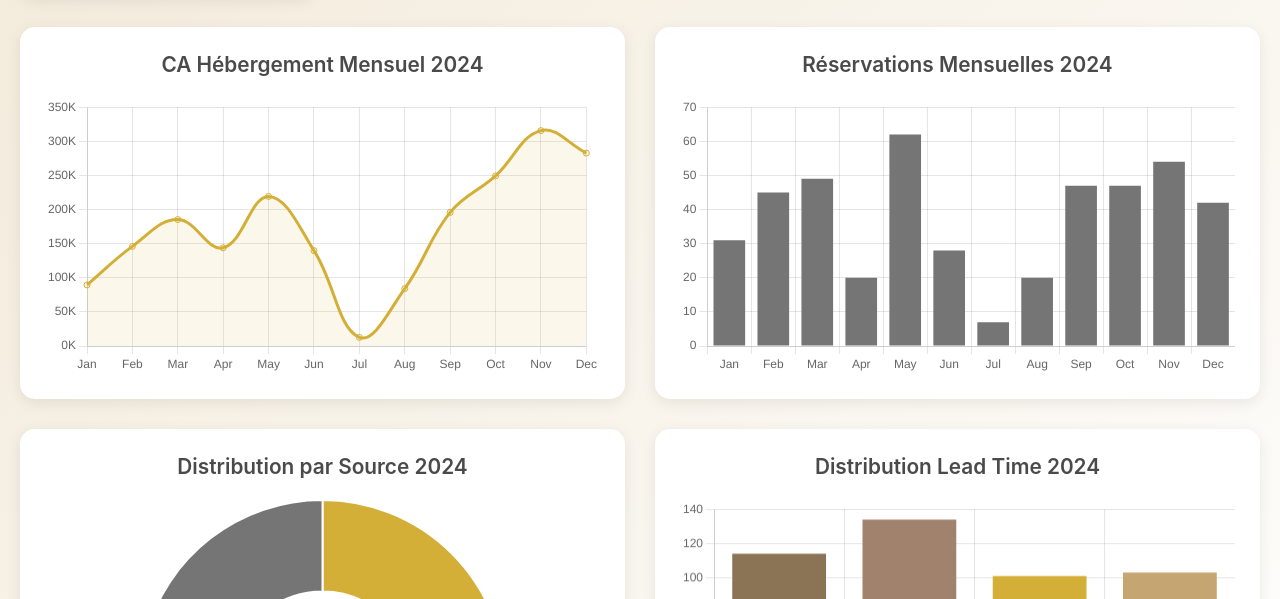
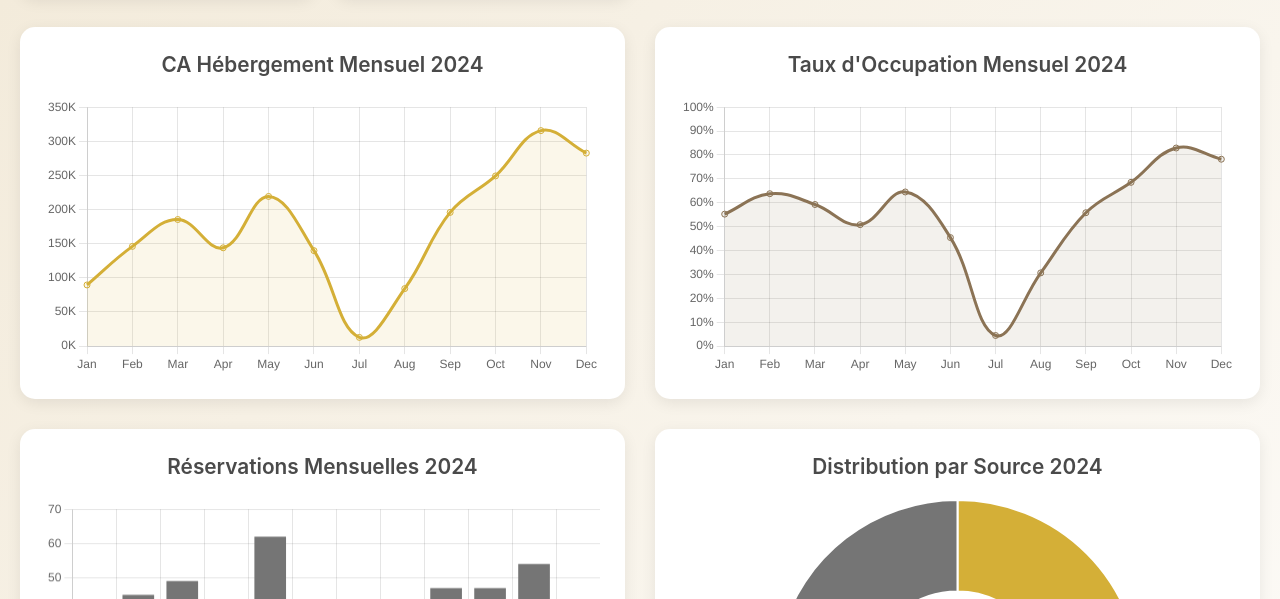
Before and after one commit to MargoHospitality/palais-chadmi-dashboard, a website: page index.html in a window 1280 px wide. Shown: the part 666-1265 px from the top of the page. Drawn offline with nearby package versions, Linux system fonts and the light colour scheme.

Commit message:
Add occupancy metrics and charts
- Extracted occupancy data from Excel files (2024-2026)
- Added avg occupancy KPI to all tabs
- Added monthly occupancy chart (line) for each year
- Added YoY occupancy comparison chart in consolidated view
- Occupancy rates: 2024: 54.97%, 2025: 64.92%, 2026: 32.71% (YTD)
- Consolidated average: 52.52%

```diff
--- a/data.json
+++ b/data.json
@@ -64,8 +64,23 @@
         "total_nights": 1240,
         "avg_adr": 1665.2,
         "avg_los": 2.74,
-        "avg_lead_time": 39.1
-      }
+        "avg_lead_time": 39.1,
+        "avg_occupancy": 54.97
+      },
+      "occupancy": [
+        55.24,
+        63.79,
+        59.27,
+        50.83,
+        64.52,
+        45.42,
+        4.44,
+        30.65,
+        55.83,
+        68.55,
+        82.92,
+        78.23
+      ]
     },
     "2025": {
       "revenue": [
@@ -112,8 +127,23 @@
         "total_nights": 1672,
         "avg_adr": 1777.22,
         "avg_los": 2.85,
-        "avg_lead_time": 40.6
-      }
+        "avg_lead_time": 40.6,
+        "avg_occupancy": 64.92
+      },
+      "occupancy": [
+        80.24,
+        87.5,
+        65.73,
+        90.83,
+        83.06,
+        51.25,
+        11.69,
+        37.1,
+        42.08,
+        78.23,
+        76.67,
+        74.6
+      ]
     },
     "2026": {
       "revenue": [
@@ -160,8 +190,23 @@
         "total_nights": 750,
         "avg_adr": 1343.0,
         "avg_los": 3.25,
-        "avg_lead_time": 66.0
-      }
+        "avg_lead_time": 66.0,
+        "avg_occupancy": 32.71
+      },
+      "occupancy": [
+        80.24,
+        73.21,
+        61.69,
+        49.17,
+        16.53,
+        4.17,
+        0,
+        0,
+        2.08,
+        6.85,
+        0.42,
+        0
+      ]
     }
   },
   "consolidated": {
@@ -211,6 +256,7 @@
         "month": "Apr",
         "revenue": 670841.15
       }
-    ]
+    ],
+    "avg_occupancy": 52.52
   }
 }
--- a/index.html
+++ b/index.html
@@ -251,6 +251,10 @@
                     <div class="kpi-value" id="kpi-2024-los">-</div>
                 </div>
                 <div class="kpi-card">
+                    <div class="kpi-label">Occupation Moyenne</div>
+                    <div class="kpi-value" id="kpi-2024-occupancy">-</div>
+                </div>
+                <div class="kpi-card">
                     <div class="kpi-label">Lead Time Moyen</div>
                     <div class="kpi-value" id="kpi-2024-leadtime">-</div>
                 </div>
@@ -260,6 +264,10 @@
                 <div class="chart-container">
                     <div class="chart-title">CA Hébergement Mensuel 2024</div>
                     <canvas id="chart-2024-revenue"></canvas>
+                </div>
+                <div class="chart-container">
+                    <div class="chart-title">Taux d'Occupation Mensuel 2024</div>
+                    <canvas id="chart-2024-occupancy"></canvas>
                 </div>
                 <div class="chart-container">
                     <div class="chart-title">Réservations Mensuelles 2024</div>
@@ -296,6 +304,10 @@
                     <div class="kpi-value" id="kpi-2025-los">-</div>
                 </div>
                 <div class="kpi-card">
+                    <div class="kpi-label">Occupation Moyenne</div>
+                    <div class="kpi-value" id="kpi-2025-occupancy">-</div>
+                </div>
+                <div class="kpi-card">
                     <div class="kpi-label">Lead Time Moyen</div>
                     <div class="kpi-value" id="kpi-2025-leadtime">-</div>
                 </div>
@@ -305,6 +317,10 @@
                 <div class="chart-container">
                     <div class="chart-title">CA Hébergement Mensuel 2025</div>
                     <canvas id="chart-2025-revenue"></canvas>
+                </div>
+                <div class="chart-container">
+                    <div class="chart-title">Taux d'Occupation Mensuel 2025</div>
+                    <canvas id="chart-2025-occupancy"></canvas>
                 </div>
                 <div class="chart-container">
                     <div class="chart-title">Réservations Mensuelles 2025</div>
@@ -341,6 +357,10 @@
                     <div class="kpi-value" id="kpi-2026-los">-</div>
                 </div>
                 <div class="kpi-card">
+                    <div class="kpi-label">Occupation Moyenne</div>
+                    <div class="kpi-value" id="kpi-2026-occupancy">-</div>
+                </div>
+                <div class="kpi-card">
                     <div class="kpi-label">Lead Time Moyen</div>
                     <div class="kpi-value" id="kpi-2026-leadtime">-</div>
                 </div>
@@ -350,6 +370,10 @@
                 <div class="chart-container">
                     <div class="chart-title">CA Hébergement Mensuel 2026 (YTD)</div>
                     <canvas id="chart-2026-revenue"></canvas>
+                </div>
+                <div class="chart-container">
+                    <div class="chart-title">Taux d'Occupation Mensuel 2026 (YTD)</div>
+                    <canvas id="chart-2026-occupancy"></canvas>
                 </div>
                 <div class="chart-container">
                     <div class="chart-title">Réservations Mensuelles 2026 (YTD)</div>
@@ -386,12 +410,20 @@
                     <div class="kpi-value" id="kpi-cons-los">-</div>
                 </div>
                 <div class="kpi-card">
+                    <div class="kpi-label">Occupation Moyenne</div>
+                    <div class="kpi-value" id="kpi-cons-occupancy">-</div>
+                </div>
+                <div class="kpi-card">
                     <div class="kpi-label">Lead Time Moyen</div>
                     <div class="kpi-value" id="kpi-cons-leadtime">-</div>
                 </div>
             </div>
 
             <div class="chart-grid">
+                <div class="chart-container">
+                    <div class="chart-title">Évolution Occupation par Année</div>
+                    <canvas id="chart-cons-yoy-occupancy"></canvas>
+                </div>
                 <div class="chart-container">
                     <div class="chart-title">Évolution CA par Année</div>
                     <canvas id="chart-cons-yoy-revenue"></canvas>
@@ -476,10 +508,12 @@
                 document.getElementById(`kpi-${year}-bookings`).textContent = formatNumber(yearData.kpis.total_bookings);
                 document.getElementById(`kpi-${year}-adr`).textContent = formatCurrency(yearData.kpis.avg_adr);
                 document.getElementById(`kpi-${year}-los`).textContent = formatNumber(yearData.kpis.avg_los, 1) + ' nuits';
+                document.getElementById(`kpi-${year}-occupancy`).textContent = formatNumber(yearData.kpis.avg_occupancy, 1) + '%';
                 document.getElementById(`kpi-${year}-leadtime`).textContent = formatNumber(yearData.kpis.avg_lead_time, 1) + ' jours';
 
                 // Charts
                 createRevenueChart(year, yearData);
+                createOccupancyChart(year, yearData);
                 createBookingsChart(year, yearData);
                 createSourceChart(year, yearData);
                 createLeadTimeChart(year, yearData);
@@ -498,9 +532,11 @@
             document.getElementById('kpi-cons-bookings').innerHTML = formatNumber(cons.total_bookings);
             document.getElementById('kpi-cons-adr').innerHTML = formatCurrency(cons.avg_adr);
             document.getElementById('kpi-cons-los').textContent = formatNumber(cons.avg_los, 1) + ' nuits';
+            document.getElementById('kpi-cons-occupancy').textContent = formatNumber(cons.avg_occupancy, 1) + '%';
             document.getElementById('kpi-cons-leadtime').textContent = formatNumber(cons.avg_lead_time, 1) + ' jours';
 
             // Consolidated charts
+            createYoYOccupancyChart();
             createYoYRevenueChart();
             createYoYBookingsChart();
             createConsolidatedSourceChart();
@@ -533,6 +569,40 @@
                             beginAtZero: true,
                             ticks: {
                                 callback: value => formatNumber(value / 1000) + 'K'
+                            }
+                        }
+                    }
+                }
+            });
+        }
+
+        function createOccupancyChart(year, data) {
+            const ctx = document.getElementById(`chart-${year}-occupancy`).getContext('2d');
+            charts[`${year}-occupancy`] = new Chart(ctx, {
+                type: 'line',
+                data: {
+                    labels: dashboardData.months,
+                    datasets: [{
+                        label: 'Occupation (%)',
+                        data: data.occupancy,
+                        borderColor: '#8B7355',
+                        backgroundColor: 'rgba(139, 115, 85, 0.1)',
+                        tension: 0.4,
+                        fill: true
+                    }]
+                },
+                options: {
+                    responsive: true,
+                    maintainAspectRatio: true,
+                    plugins: {
+                        legend: { display: false }
+                    },
+                    scales: {
+                        y: {
+                            beginAtZero: true,
+                            max: 100,
+                            ticks: {
+                                callback: value => value + '%'
                             }
                         }
                     }
@@ -589,6 +659,48 @@
                                     const percentage = ((value / total) * 100).toFixed(1);
                                     return `${context.label}: ${formatCurrency(value)} (${percentage}%)`;
                                 }
+                            }
+                        }
+                    }
+                }
+            });
+        }
+
+        function createYoYOccupancyChart() {
+            const occ2024 = dashboardData.yearly['2024'].kpis.avg_occupancy;
+            const occ2025 = dashboardData.yearly['2025'].kpis.avg_occupancy;
+            const occ2026 = dashboardData.yearly['2026'].kpis.avg_occupancy;
+
+            const var2025 = calculateVariation(occ2025, occ2024);
+            const var2026 = calculateVariation(occ2026, occ2025);
+
+            const ctx = document.getElementById('chart-cons-yoy-occupancy').getContext('2d');
+            charts['cons-yoy-occupancy'] = new Chart(ctx, {
+                type: 'bar',
+                data: {
+                    labels: [
+                        '2024',
+                        `2025 (${var2025 > 0 ? '+' : ''}${var2025}%)`,
+                        `2026 YTD (${var2026 > 0 ? '+' : ''}${var2026}%)`
+                    ],
+                    datasets: [{
+                        label: 'Occupation (%)',
+                        data: [occ2024, occ2025, occ2026],
+                        backgroundColor: ['#C5A572', '#D4AF37', '#8B7355']
+                    }]
+                },
+                options: {
+                    responsive: true,
+                    maintainAspectRatio: true,
+                    plugins: {
+                        legend: { display: false }
+                    },
+                    scales: {
+                        y: {
+                            beginAtZero: true,
+                            max: 100,
+                            ticks: {
+                                callback: value => value + '%'
                             }
                         }
                     }
```
